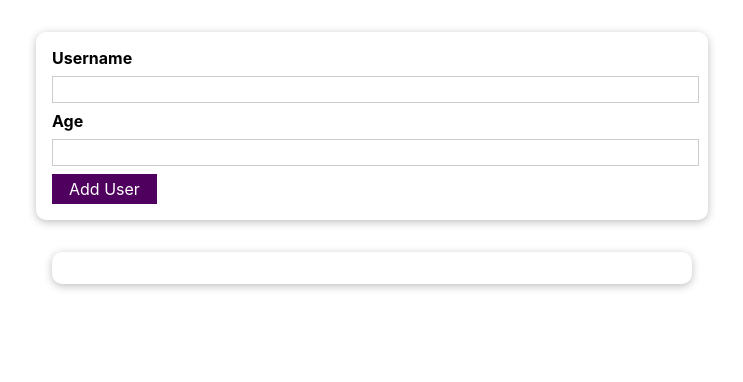
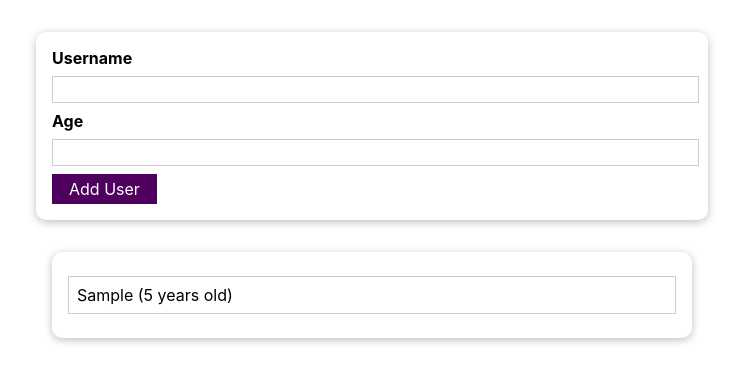
Before and after one commit to KunalSingh2001/revision-react, a React (Create React App) app: page / in a window 1280 px wide. Both pictures are taken after typing "Sample", "5" into the empty fields and a click on the button "Add User". Shown: the top 382 px of the page, without its empty margins (268-1011 px from the left). Built offline with nearby package versions, Linux system fonts and the light colour scheme.

Commit message:
created UserList

```diff
--- a/src/App.js
+++ b/src/App.js
@@ -1,11 +1,19 @@
+import React, {useState} from 'react';
 import './App.css';
 import AddUser from './components/Users/AddUser';
 import UsersList from './components/Users/UsersList';
+
 function App() {
+  const [userData, setUserData] = useState([]);
+  function addUserHandler (uName, uAge) {
+    setUserData((prev) => {
+      return[...prev,{name: uName, age: uAge, id:Math.random.toString()}]
+    })
+  }
   return (
     <>
-      <AddUser/>
-      <UsersList users={[]}/>
+      <AddUser onSubmitForm = {addUserHandler}/>
+      <UsersList users={userData}/>
     </>
   );
 }
--- a/src/components/Users/AddUser.js
+++ b/src/components/Users/AddUser.js
@@ -4,7 +4,7 @@ import Button from "../UI/Button";
 import "./AddUser.css";
 
 
-const AddUser = () => {
+const AddUser = (props) => {
   const [username, setUserName] = useState("");
   const [age, setAge] = useState("");
   const userNameChangeHandler = (event) => {
@@ -16,7 +16,7 @@ const AddUser = () => {
   const addUserHandler = (event) => {
     event.preventDefault();
     if (username !== "" && age > 1) {
-      console.log(username, age);
+      props.onSubmitForm(username, age);
       setUserName("");
       setAge("");
     }
--- a/src/components/Users/UsersList.js
+++ b/src/components/Users/UsersList.js
@@ -8,7 +8,7 @@ function UserList(props) {
           <ul>
             {props.users.map((item) => {
               return(
-                <li>${item.name} (${item.age} years old)</li>
+                <li key={Math.random.toString()}>{item.name} ({item.age} years old)</li>
               )
             })}
           </ul>
```
